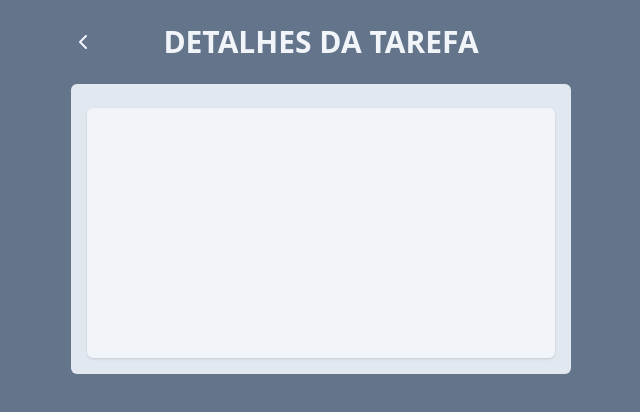
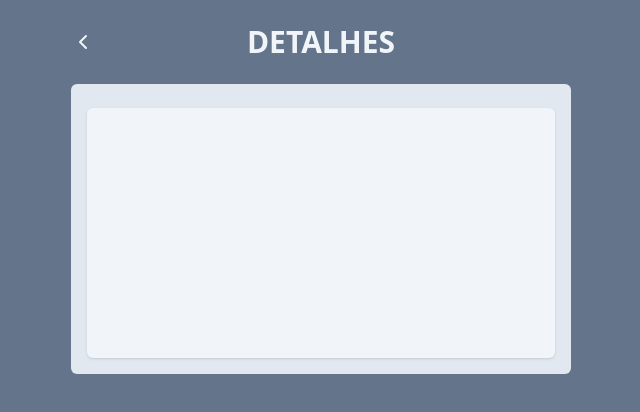
Before and after one commit to calmadogs/projeto-to-do-list, a React (Vite) app: page /task in a window 1280 px wide. Shown: the top 412 px of the page, without its empty margins (319-959 px from the left). Built offline with nearby package versions, Linux system fonts and the light colour scheme.

Commit message:
testando os comandos do git

```diff
--- a/src/pages/TaskPage.jsx
+++ b/src/pages/TaskPage.jsx
@@ -17,7 +17,7 @@ function TaskPage() {
           >
             <ChevronLeftIcon />
           </button>
-          <Title>DETALHES DA TAREFA</Title>
+          <Title>DETALHES</Title>
         </div>
         <div className="bg-slate-200 p-4 rounded-md">
           <h2 className="space-y-4 text-center bg-slate-100 rounded-md shadow text-xl font-bold text-slate-600 whitespace-pre-wrap break-words ">
```
